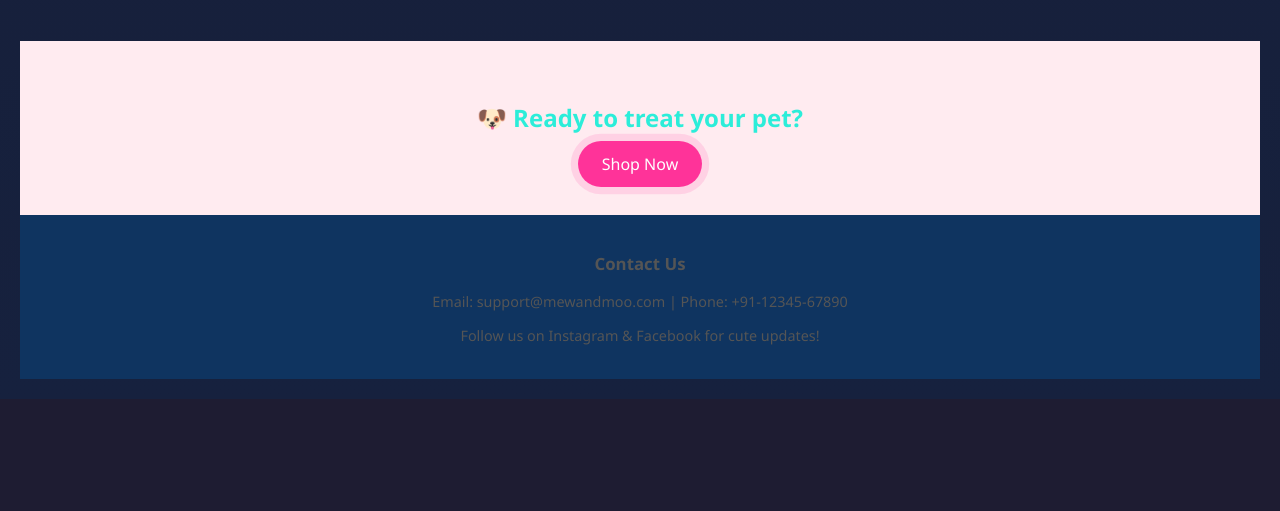
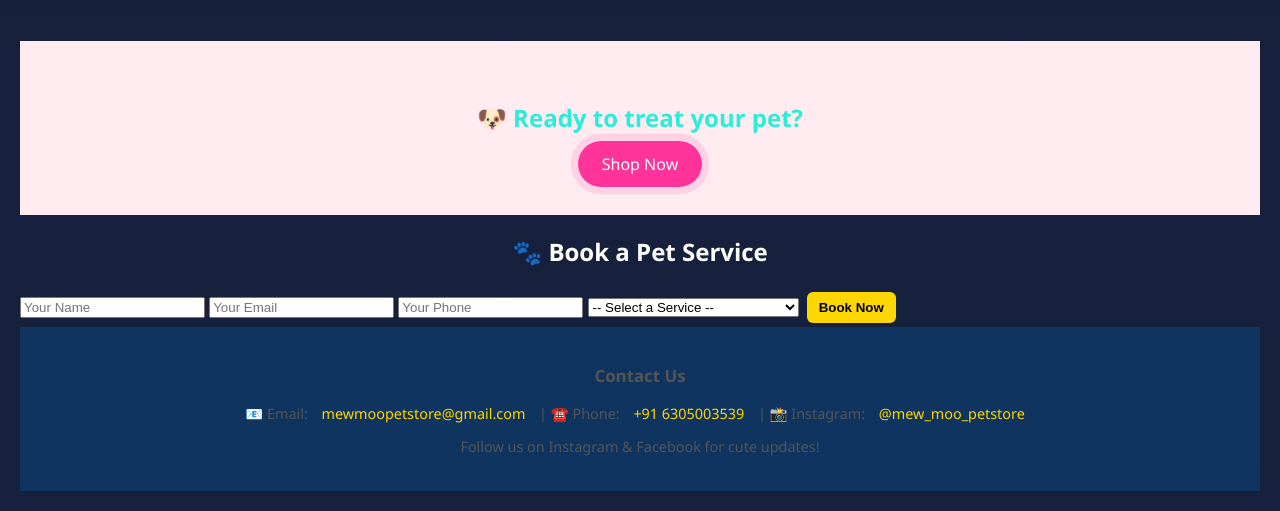
Before and after one commit to VRahul98/mew-moo, a Flask app: page / in a window 1280 px wide. Shown: the part 2307-2818 px from the top of the page. Before the commit the page ends 2686 px from the top, so only its background shows below. Run offline with Flask 3, Linux system fonts and the light colour scheme.

Commit message:
Updated with SQLite persistence and final fixes

```diff
--- a/templates/index.html
+++ b/templates/index.html
@@ -94,9 +94,26 @@
         <a href="/products" class="cta-button">Shop Now</a>
     </section>
 
-    <footer id="contact">
+
+<section class="book-service">
+    <h2>🐾 Book a Pet Service</h2>
+    <form method="POST" action="/book_service" class="book-form">
+        <input type="text" name="name" placeholder="Your Name" required>
+        <input type="email" name="email" placeholder="Your Email" required>
+        <input type="text" name="phone" placeholder="Your Phone" required>
+        <select name="service" required>
+            <option value="">-- Select a Service --</option>
+            <option value="Dog Grooming">Dog Grooming</option>
+            <option value="Vaccination">Vaccination</option>
+            <option value="Aquarium Setup">Aquarium Setup & Maintenance</option>
+        </select>
+        <button type="submit">Book Now</button>
+    </form>
+</section>
+
+<footer id="contact">
         <h3>Contact Us</h3>
-        <p>Email: support@mewandmoo.com | Phone: +91-12345-67890</p>
+        <p>📧 Email: <a href="mailto:mewmoopetstore@gmail.com">mewmoopetstore@gmail.com</a> | ☎️ Phone: <a href="tel:+916305003539">+91 6305003539</a> | 📸 Instagram: <a href="https://instagram.com/mew_moo_petstore" target="_blank">@mew_moo_petstore</a></p>
         <p>Follow us on Instagram & Facebook for cute updates!</p>
     </footer>
 <!-- Floating Paws Animation Container -->
```
